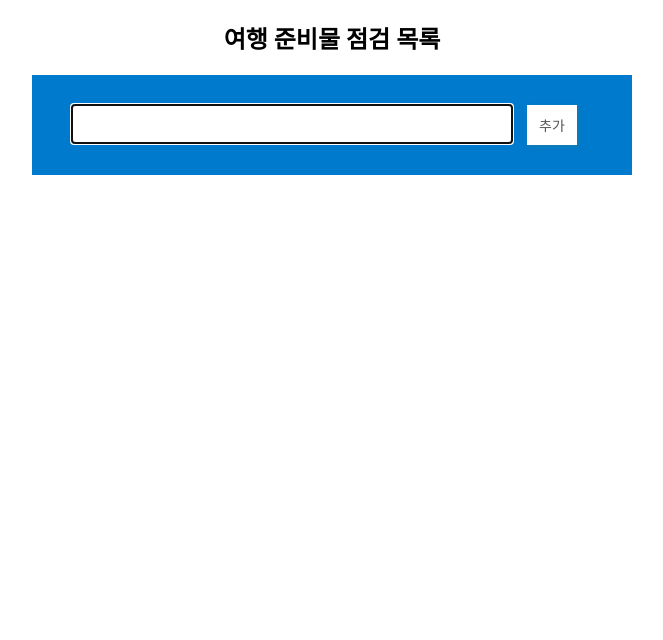
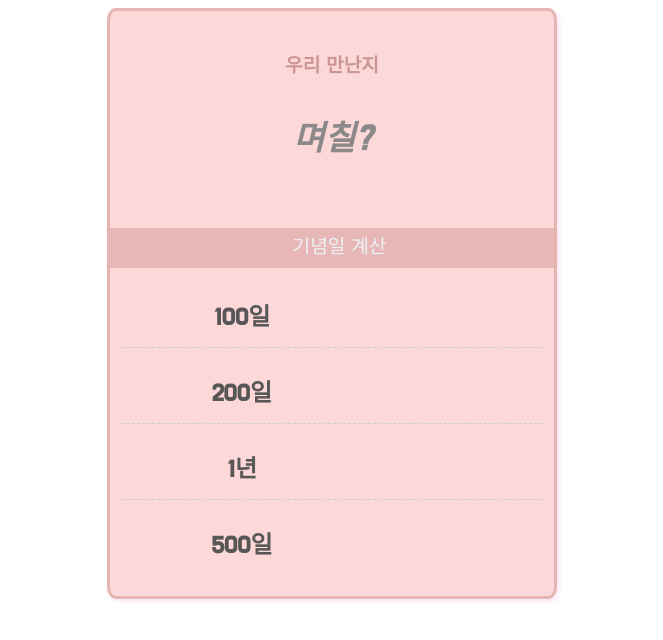
Before and after one commit to jsyun0412/Doit_javascript, a plain HTML site: page index.html in a window 1280 px wide. Shown: the whole page, without its empty margins (308-971 px from the left). Drawn offline with Linux system fonts and the light colour scheme; files that its build step writes are made by us from their sources; a web font is replaced by a local one.

Commit message:
Add files via upload

```diff
--- a/index.html
+++ b/index.html
@@ -1,21 +1,38 @@
 <!doctype html>
-<html>
+<html lang="ko">
 <head>
 	<meta charset="utf-8">
-	<meta name="viewport" content="width=device-width">
-	<title>To do list</title>
-	<link rel="stylesheet" href="css/input.css">
-	<link rel="stylesheet" href="css/list.css">
+	<meta name="viewport" content="width=device-width, initial-scale=1.0">
+	<title>D-Day for love</title>
+	<link href="css/d-day.css" rel="stylesheet">
+
 </head>
 <body>
-	<div id="wrapper">
-		<h2>여행 준비물 점검 목록</h2>
-		<form>
-			<input type="text" id="item" autofocus="true">
-			<button type="button" id="add" class="addBtn">추가</button>
-		</form>
-		<div id="itemList"></div>
-	</div>
-	<script src="js/checklist.js"></script>
-</body>
-</html>
+	<div class="container">
+		<div class="day1">
+			<h3>우리 만난지</h3>
+			<p id="accent" class="accent"><span style="font-size:0.6em; font-style:italic">며칠?</span></p>
+		</div>
+			<div class="bar">기념일 계산</div>
+			<div class="day2">
+				<ul>
+					<li class="item-title">100일</li>
+					<li class="item-date" id="date100"></li>
+				</ul>
+				<ul>
+					<li class="item-title">200일</li>
+					<li class="item-date" id="date200"></li>
+				</ul>
+				<ul>
+						<li class="item-title">1년</li>
+						<li class="item-date" id="date365"></li>
+					</ul>
+				<ul>
+							<li class="item-title">500일</li>
+							<li class="item-date" id="date500"></li>
+						</ul>
+			</div>
+		</div>
+		<script src=js/diy-dday.js></script>
+	</body>
+	</html>
```
